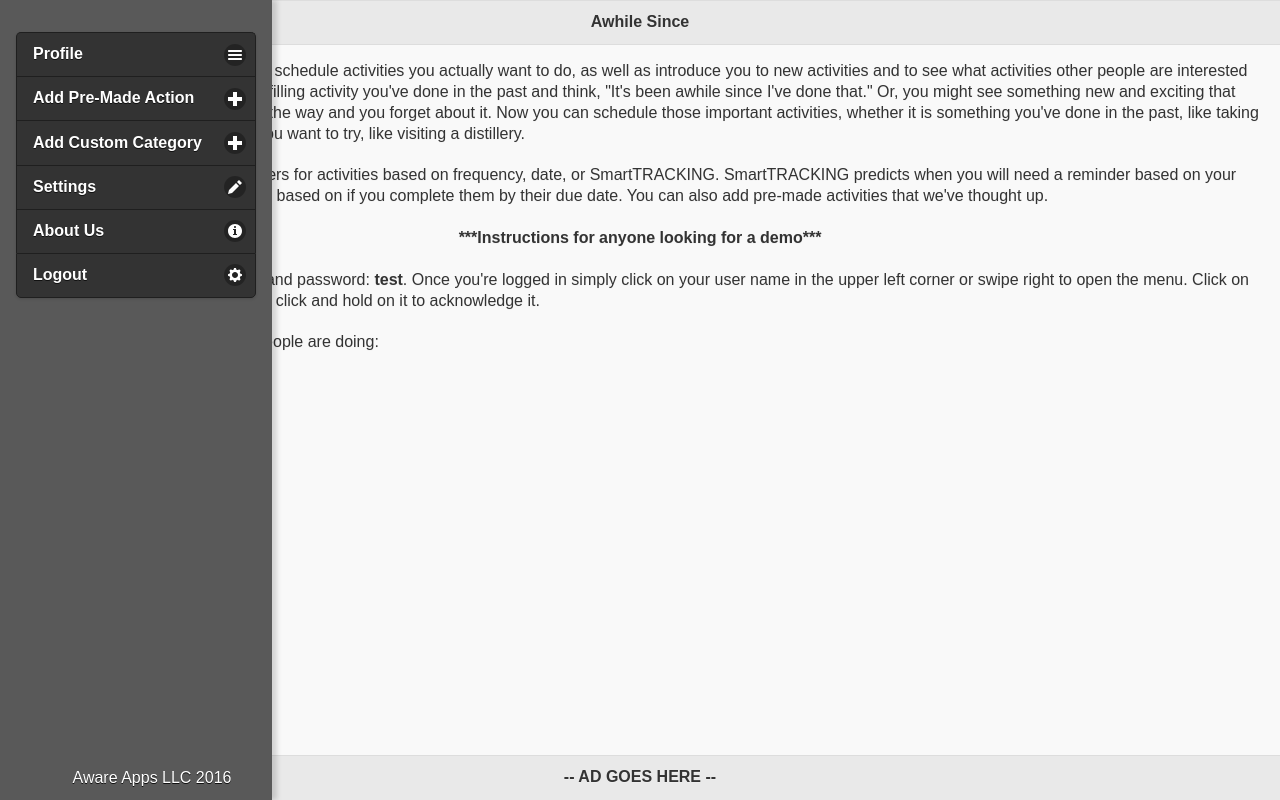
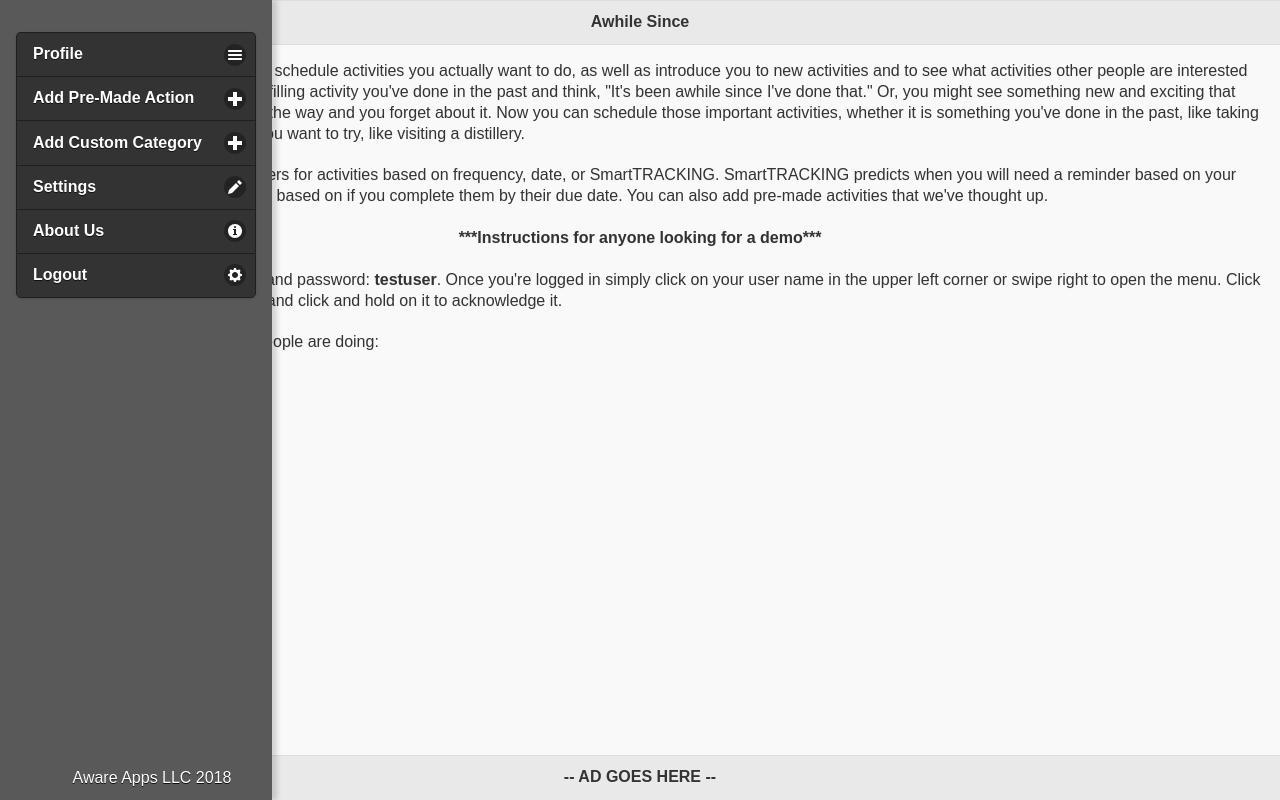
Before and after one commit to LettuceTurnipTheBeets/awhile-since, a Django app: page / in a window 1280 px wide, after a click on "sample". Run offline with Django 3.2, Linux system fonts and the light colour scheme; the visitor is signed in with stand-in values (Sample User, id 1); data that the repository does not hold is empty; parts of the project's set-up code (start-up, migrations or seed data) failed here and were passed over.

Commit message:
Update date from 2016 to 2018

```diff
--- a/reminder/templates/reminder/about.html
+++ b/reminder/templates/reminder/about.html
@@ -23,7 +23,7 @@
                 <li data-icon="gear"><a href="/logout/">Logout</a></li>
             </ul>
 
-            <div class="panelFooter">Aware Apps LLC 2016</div>
+            <div class="panelFooter">Aware Apps LLC 2018</div>
         </div>
         {% endif %}
         <div role="main" class="ui-content">
--- a/reminder/templates/reminder/custom_category.html
+++ b/reminder/templates/reminder/custom_category.html
@@ -22,7 +22,7 @@
                 <li data-icon="gear"><a href="/logout/">Logout</a></li>
             </ul>
 
-            <div class="panelFooter">Aware Apps LLC 2016</div>
+            <div class="panelFooter">Aware Apps LLC 2018</div>
         </div>
 
         <div role="main" class="ui-content">
--- a/reminder/templates/reminder/home.html
+++ b/reminder/templates/reminder/home.html
@@ -18,7 +18,7 @@
                 <li data-icon="gear"><a href="/logout/">Logout</a></li>
             </ul>
 
-            <div class="panelFooter">Aware Apps LLC 2016</div>
+            <div class="panelFooter">Aware Apps LLC 2018</div>
         </div>
         {% endif %}
 
@@ -35,7 +35,7 @@
             &nbsp;&nbsp;&nbsp;&nbsp;&nbsp;Awhile Since is a website to help schedule activities you actually want to do, as well as introduce you to new activities and to see what activities other people are interested in.  You may remember a fun and fulfilling activity you've done in the past and think, "It's been awhile since I've done that."  Or, you might see something new and exciting that you would like to do, but life gets in the way and you forget about it.  Now you can schedule those important activities, whether it is something you've done in the past, like taking a Segway tour, or something new you want to try, like visiting a distillery.<br><br>
             &nbsp;&nbsp;&nbsp;&nbsp;&nbsp;You are able to schedule reminders for activities based on frequency, date, or SmartTRACKING.  SmartTRACKING predicts when you will need a reminder based on your past activities and gives you a score based on if you complete them by their due date.  You can also add pre-made activities that we've thought up.<br>
             <h4 align="center">***Instructions for anyone looking for a demo***</h4>
-            &nbsp;&nbsp;&nbsp;&nbsp;&nbsp;Log in with username: <b>testuser</b> and password: <b>test</b>.  Once you're logged in simply click on your user name in the upper left corner or swipe right to open the menu.  Click on any action to bring up its details and click and hold on it to acknowledge it.<br><br>
+            &nbsp;&nbsp;&nbsp;&nbsp;&nbsp;Log in with username: <b>testuser</b> and password: <b>testuser</b>.  Once you're logged in simply click on your user name in the upper left corner or swipe right to open the menu.  Click on any action to bring up its details and click and hold on it to acknowledge it.<br><br>
             &nbsp;&nbsp;&nbsp;&nbsp;&nbsp;Here are some activities other people are doing:<br>
             <div class="ui-grid-b ui-responsive" id="frontPage">
                 {% for task in template.all %}
--- a/reminder/templates/reminder/premade_action.html
+++ b/reminder/templates/reminder/premade_action.html
@@ -22,7 +22,7 @@
                 <li data-icon="gear"><a href="/logout/">Logout</a></li>
             </ul>
 
-            <div class="panelFooter">Aware Apps LLC 2016</div>
+            <div class="panelFooter">Aware Apps LLC 2018</div>
         </div>
 
         <div role="main" class="ui-content">
--- a/reminder/templates/reminder/profile.html
+++ b/reminder/templates/reminder/profile.html
@@ -35,7 +35,7 @@
                 <li data-icon="gear"><a href="/logout/">Logout</a></li>
             </ul>
 
-            <div class="panelFooter">Aware Apps LLC 2016</div>
+            <div class="panelFooter">Aware Apps LLC 2018</div>
         </div>
 
         <div role="main" class="ui-content">
--- a/reminder/templates/reminder/settings.html
+++ b/reminder/templates/reminder/settings.html
@@ -23,7 +23,7 @@
                 <li data-icon="gear"><a href="/logout/">Logout</a></li>
             </ul>
 
-            <div class="panelFooter">Aware Apps LLC 2016</div>
+            <div class="panelFooter">Aware Apps LLC 2018</div>
         </div>
 
         <div role="main" class="ui-content">
```
